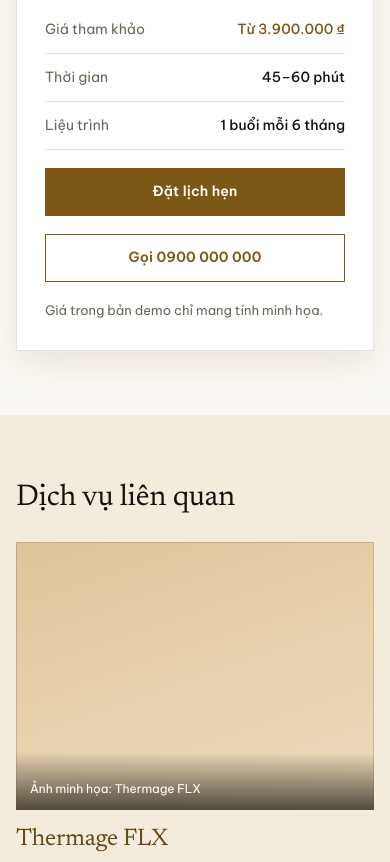
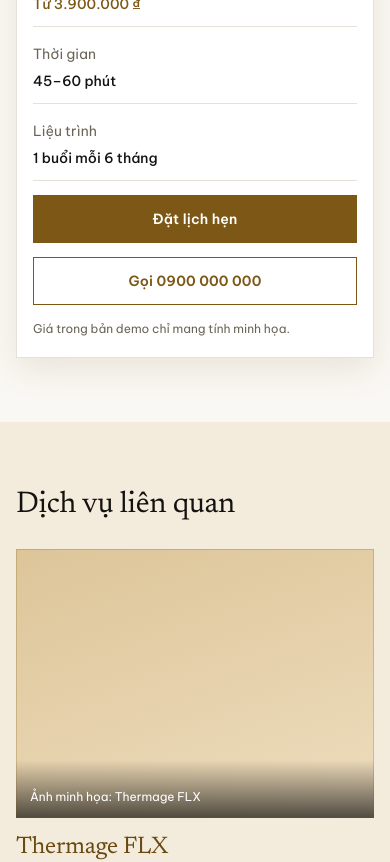
Before and after one commit to hhien24012002-dev/mega-kangnam-demo, a plain HTML site: page dv-hifu.html in a window 390 px wide. Shown: the part 3174-4036 px from the top of the page. Drawn offline with Linux system fonts and the light colour scheme.

Commit message:
Refine mobile pricing card

```diff
--- a/assets/style.css
+++ b/assets/style.css
@@ -413,6 +413,15 @@ thead th { color:var(--sb-text-muted); font-weight:500; border-bottom:1px solid
   .cta { gap:18px; }
   .cta .btn-row { justify-content:stretch; }
   .cta .btn { width:100%; }
+  .detail { grid-template-columns:1fr; gap:20px; }
+  .sticky { position:static; }
+  .panel { padding:18px 16px; gap:14px; }
+  .panel dl { gap:6px; }
+  .panel dl div { display:grid; gap:4px; border-bottom:1px solid var(--sb-border-default); padding:10px 0; }
+  .panel dt, .panel dd { text-align:left; }
+  .panel dd { margin:0; }
+  .panel .btn { width:100%; }
+  .panel .help { font-size:12px; }
   .footer { padding-top:52px; }
   .footer__grid { gap:28px; }
   .footer .fine { margin-top:32px; }
```
